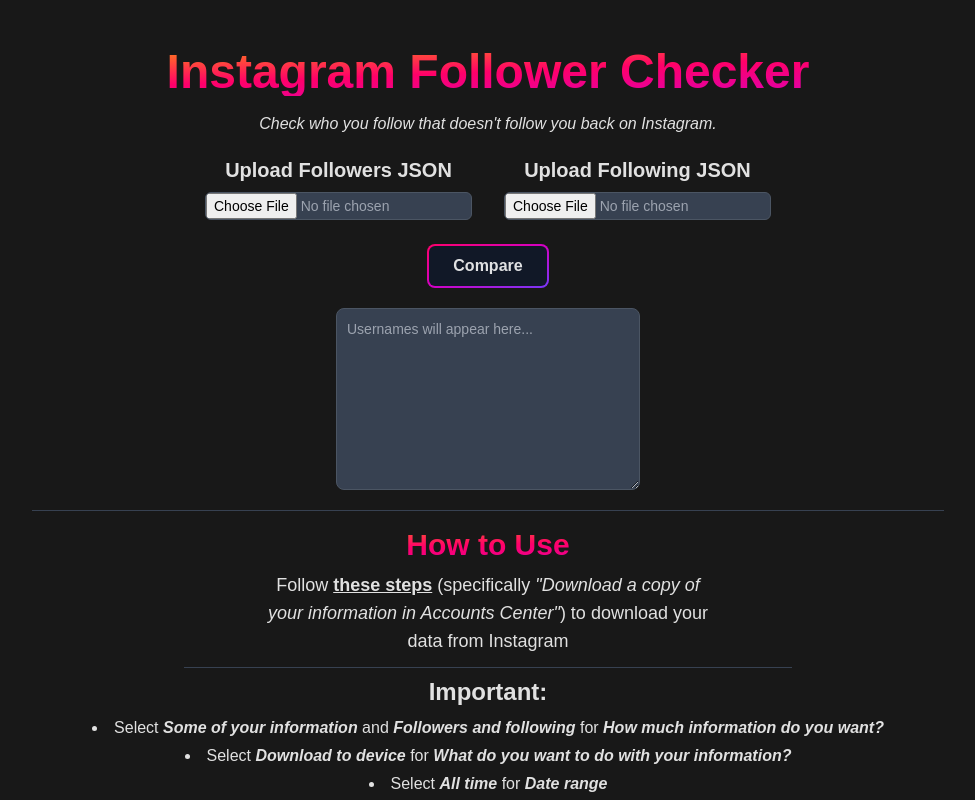
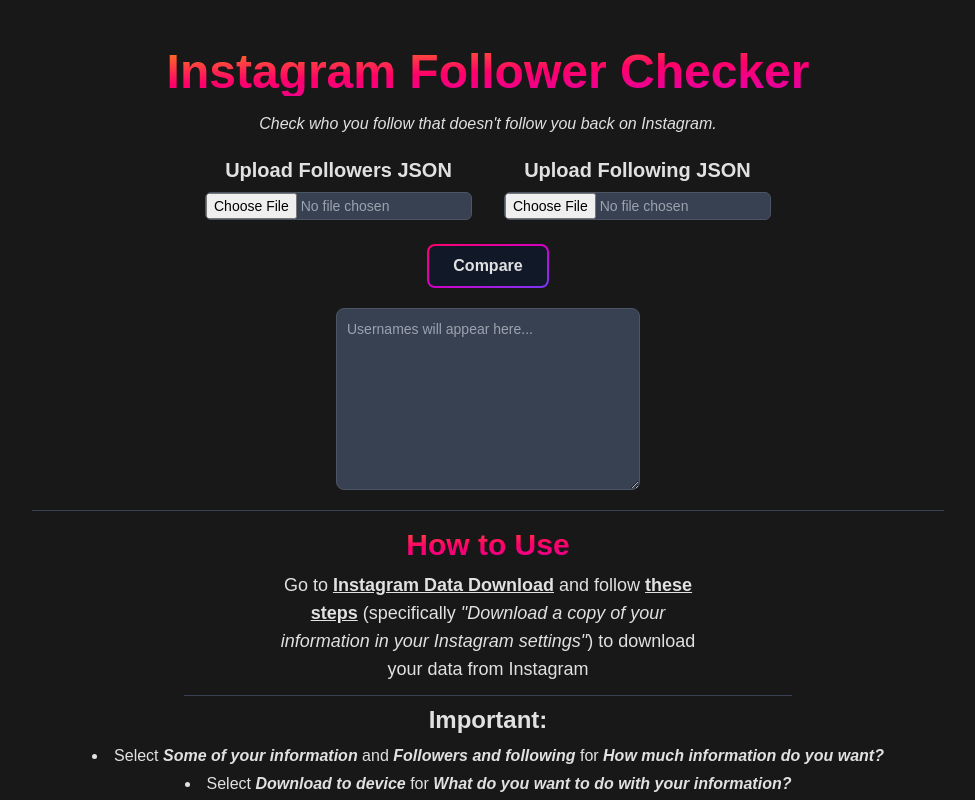
Before and after one commit to stevenxngo/igfollowers, a React (Vite) app: page / in a window 1280 px wide. Shown: the top 800 px of the page, without its empty margins (152-1127 px from the left). Built offline with nearby package versions, Linux system fonts and the light colour scheme; a web font is replaced by a local one.

Commit message:
Update README

```diff
--- a/src/components/Info.tsx
+++ b/src/components/Info.tsx
@@ -5,7 +5,16 @@
         How to Use
       </h2>
       <p className="mx-auto max-w-md text-lg">
-        Follow{" "}
+        Go to{" "}
+        <a
+          target="_blank"
+          rel="noopener noreferrer"
+          className="hover:text-ig-pink font-bold underline"
+          href="https://www.instagram.com/download/request/"
+        >
+          Instagram Data Download
+        </a>{" "}
+        and follow{" "}
         <a
           href="https://help.instagram.com/181231772500920/?cms_platform=www&helpref=platform_switcher#:~:text=Download%20a%20copy%20of%20your%20information%20in%20Accounts%20Center%3A"
           target="_blank"
@@ -16,13 +25,13 @@
         </a>{" "}
         (specifically{" "}
         <span className="font-medium italic">
-          "Download a copy of your information in Accounts Center"
+          "Download a copy of your information in your Instagram settings"
         </span>
         ) to download your data from Instagram
       </p>
       <hr className="mx-auto mt-3 h-px w-1/2 border-0 bg-gray-700" />
       <div className="my-2">
-        <h4 className="text-2xl font-bold mb-2">Important:</h4>
+        <h4 className="mb-2 text-2xl font-bold">Important:</h4>
         <ul className="mb-2 list-inside list-disc space-y-1">
           <li>
             Select{" "}
@@ -75,7 +84,7 @@
           href="https://youtu.be/Pu4-YcPZ9DE"
           target="_blank"
           rel="noopener noreferrer"
-          className="block mx-auto mt-4 text-2xl font-bold underline hover:text-ig-pink"
+          className="hover:text-ig-pink mx-auto mt-4 inline-block text-2xl font-bold underline "
         >
           Demo Video
         </a>
```
Also changed, not shown: 1 other file (tests, documents, lock files or other folders).
